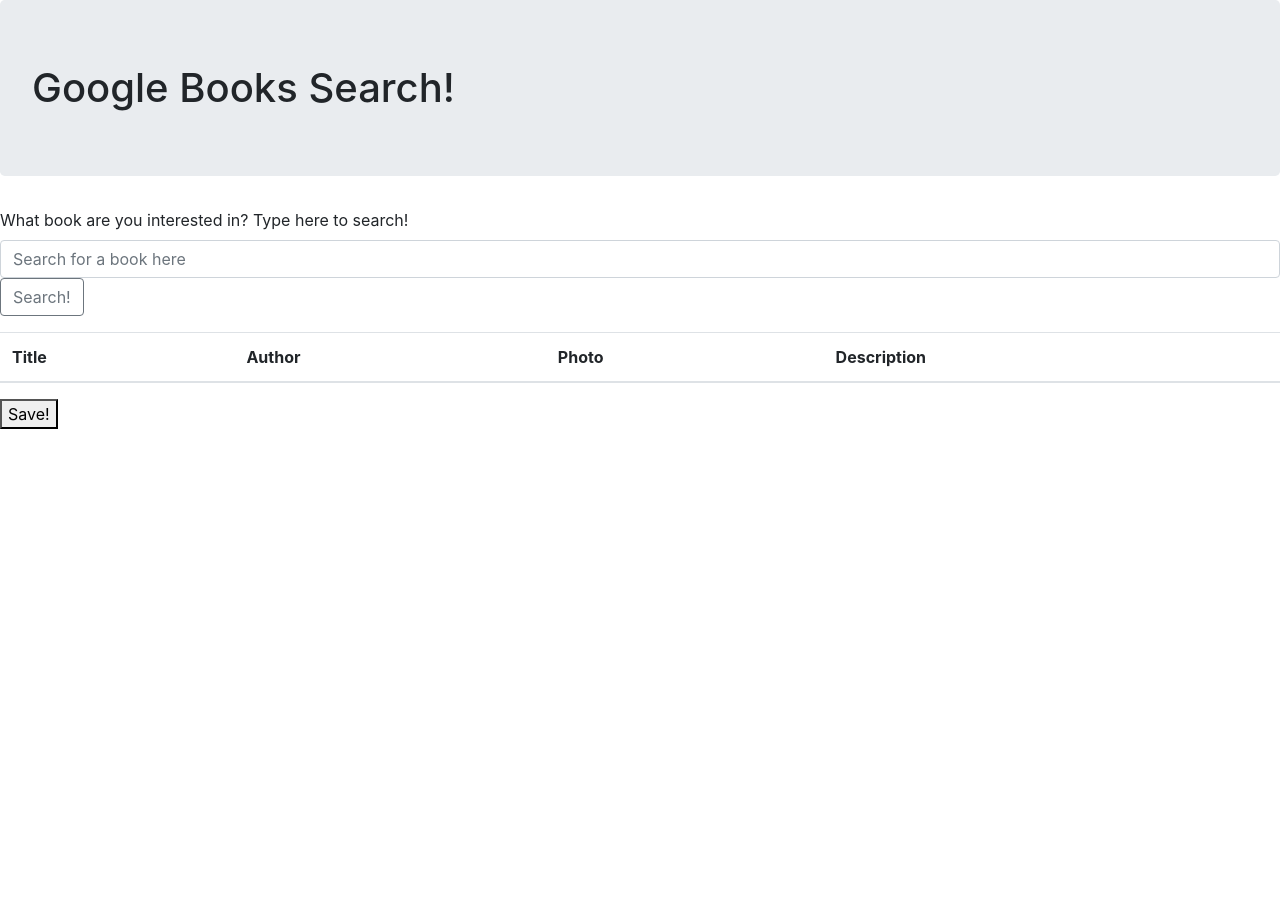
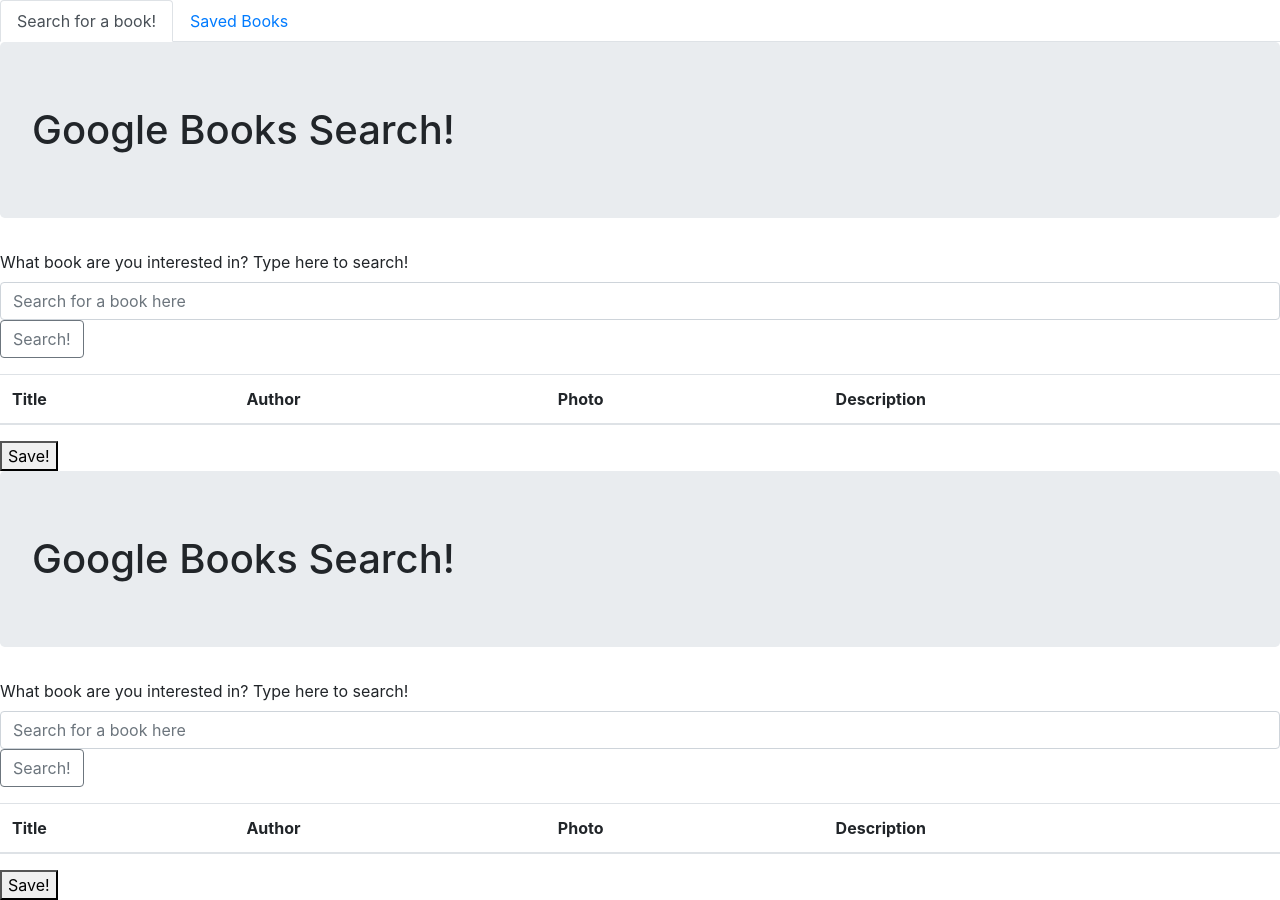
Before and after one commit to Dragonbabe/HW20-Google-Books-App, a React (Create React App) app in the folder client/: page / in a window 1280 px wide. Before the commit the page ends 800 px from the top, so only its background shows below. Built offline with nearby package versions, Linux system fonts and the light colour scheme.

Commit message:
installed react-router-dom and started nav tabs

```diff
--- a/client/package.json
+++ b/client/package.json
@@ -9,6 +9,7 @@
     "@testing-library/user-event": "^7.2.1",
     "react": "^16.13.1",
     "react-dom": "^16.13.1",
+    "react-router-dom": "^5.1.2",
     "react-scripts": "3.4.1"
   },
   "scripts": {
--- a/client/src/App.js
+++ b/client/src/App.js
@@ -1,14 +1,23 @@
 import React from 'react';
 import Search from './components/pages/Search';
 import './App.css';
+import NavBar from './components/pages/NavBar';
+import { Route, Switch, BrowserRouter as Router } from 'react-router-dom';
 
 
 
 
 function App() {
   return (
-
-    <Search/>
+    <Router>
+      <div className="content">
+        <NavBar/>
+        <Search/>
+        <Switch>
+          <Route exact path="/" component={Search}/>
+        </Switch>
+      </div>
+    </Router>
   );
 }
 
--- a/client/src/components/pages/NavBar.js
+++ b/client/src/components/pages/NavBar.js
@@ -0,0 +1,31 @@
+import React from 'react';
+
+import { Link } from 'react-router-dom';
+
+function NavBar() {
+    return (
+        <ul className="nav nav-tabs">
+            <li className="nav-item">
+                <Link
+                to="/"
+                className={
+                    window.location.pathname === `/` ? `nav-link active` : `nav-link`
+                }
+                >
+                    Search for a book!
+                </Link>
+            </li>
+            <li className="nav-item">
+                <Link
+                to="/saved"
+                className={window.location.pathname === `/saved` ? `nav-link active` : `nav-link`
+            }
+            >
+                Saved Books
+            </Link>
+            </li>
+        </ul>
+    );
+}
+
+export default NavBar;
```
Also changed, not shown: 1 other file (tests, documents, lock files or other folders).
